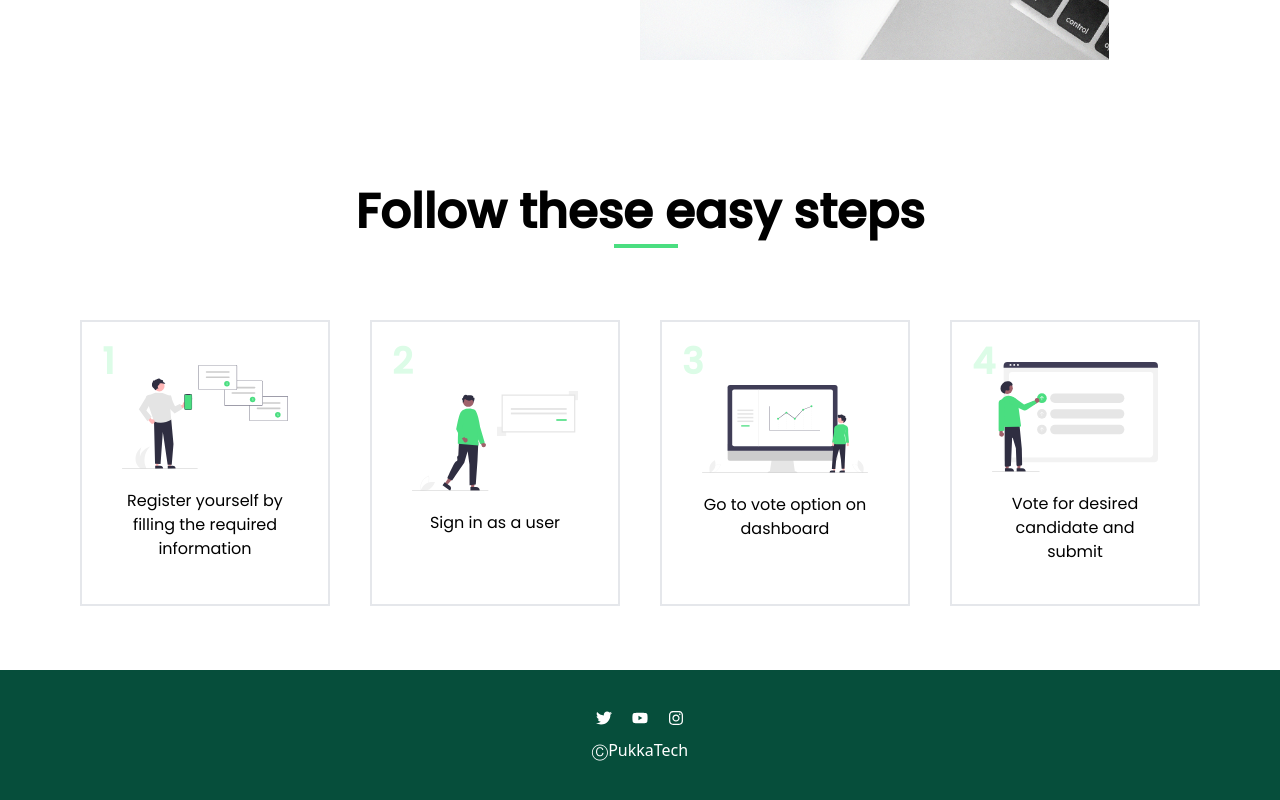
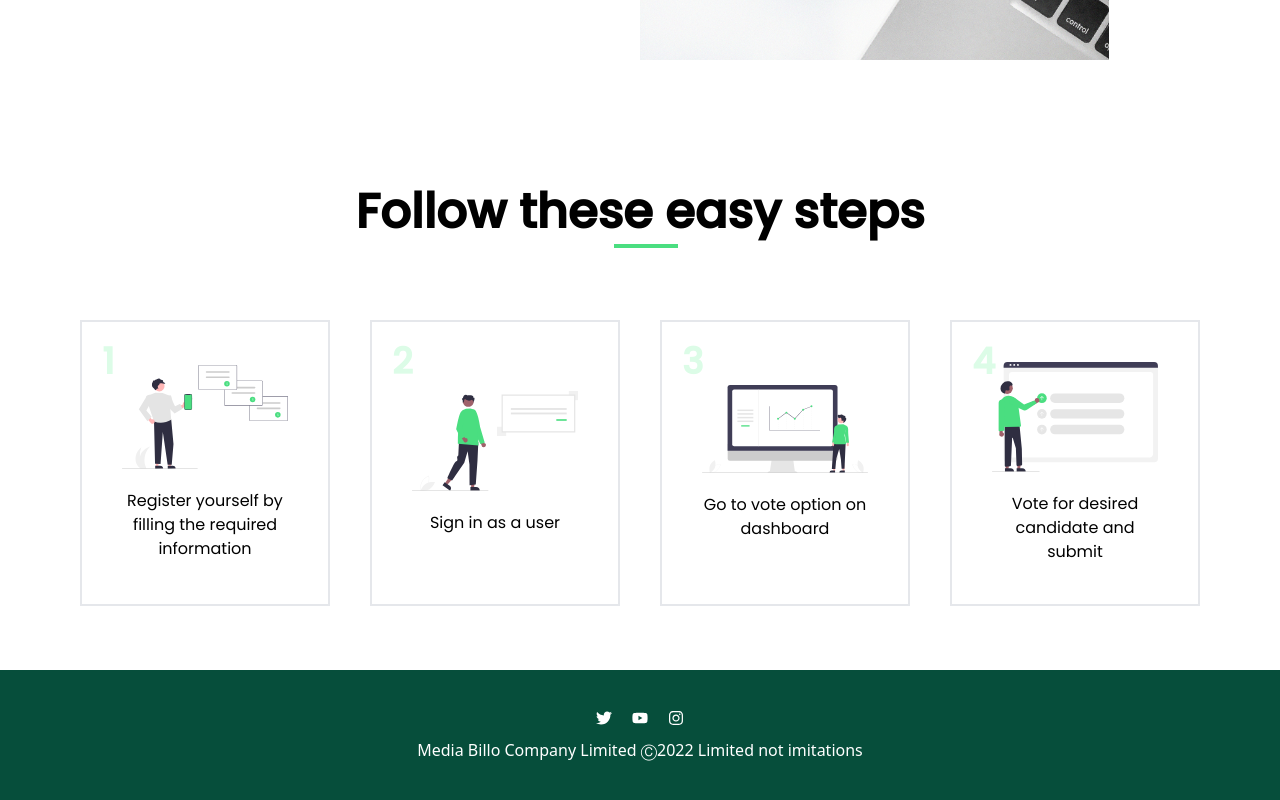
Before and after one commit to Pukka-Technologies/iVote, a Next.js app: page / in a window 1280 px wide. Shown: the part 2033-2833 px from the top of the page. Built offline with nearby package versions, Linux system fonts and the light colour scheme.

Commit message:
update footer

```diff
--- a/components/Footer.js
+++ b/components/Footer.js
@@ -16,7 +16,7 @@ const Footer = () => {
             <FaInstagram />
           </p>
         </div>
-        <div>ⒸPukkaTech</div>
+        <div>Media Billo Company Limited Ⓒ2022 Limited not imitations</div>
       </div>
     </footer>
   );
```
